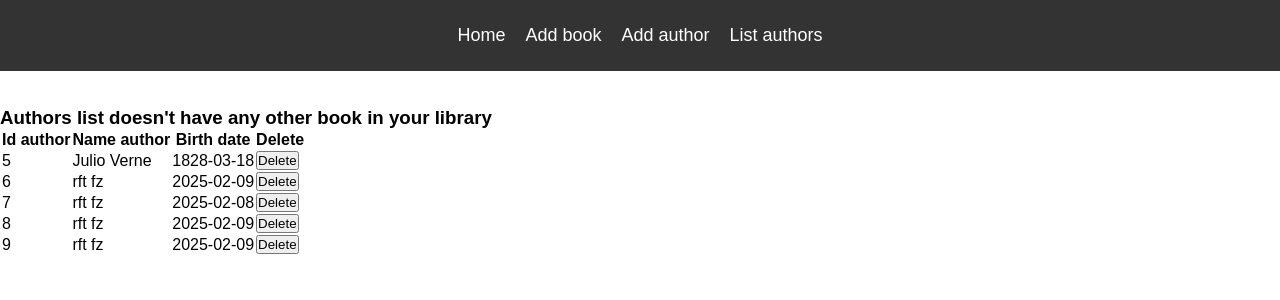
After one commit to anaqc/Book_Alchemy, a Flask app: page /list_author in a window 1280 px wide. The commit adds this page. Shown: the top 300 px of the page. Run offline with Flask 3, Linux system fonts and the light colour scheme.

Commit message:
add style menu

```diff
--- a/PycharmProjects/Book_Alchemy/app.py
+++ b/PycharmProjects/Book_Alchemy/app.py
@@ -1,5 +1,7 @@
 from flask import Flask, render_template, session, request, jsonify, redirect, url_for, flash
 from flask_sqlalchemy import SQLAlchemy
+from sqlalchemy.util import rw_hybridproperty
+
 from data_models import db, Author, Book
 import os
 
@@ -16,9 +18,7 @@ app.config['SQLALCHEMY_DATABASE_URI'] = f'sqlite:///{db_path}'
 app.config["SQLALCHEMY_TRACK_MODIFICATIONS"] = False
 
 db.init_app(app)
-#books = session.query(Book).all()
-#authors = session.query(Author).all()
-#restaurants = session.query(Restaurant).all()
+
 # Create the new tables
 #with app.app_context():
 #    db.create_all()
@@ -28,7 +28,7 @@ def home():
     selected_first_filter = request.form.get('first_filter', 'all')
     selected_second_filter = request.form.get('second_filter', '')
     search_title_book = request.form.get('search','')
-    authors_without_books = db.session.query(Author).outerjoin(Book).filter(Book.id.is_(None)).all()
+
     # JOIN between Book and Author
     books_authors = db.session.query(Book, Author).join(Author).filter(Book.title.like(f"%{search_title_book}%")).all()
     if request.method == 'POST':
@@ -46,25 +46,28 @@ def home():
                                 .filter(Author.name == selected_second_filter).all()
         return render_template('home.html',
                                    selected_first_filter=selected_first_filter, books_authors=books_authors,
-                                   selected_second_filter=selected_second_filter, books_query=books_query,
-                               authors_without_books=authors_without_books), 201
+                                   selected_second_filter=selected_second_filter, books_query=books_query), 201
     return render_template('home.html', books_authors=books_authors,
-                           selected_first_filter=selected_first_filter, selected_second_filter=selected_second_filter,
-                           authors_without_books=authors_without_books), 201
+                           selected_first_filter=selected_first_filter, selected_second_filter=selected_second_filter), 201
 
 
 @app.route('/add_author', methods=['GET', 'POST'])
 def add_author():
     if request.method == 'POST':
-        #Get anew author from the client
-        new_author = Author(
-            name = request.form.get('name'),
-            birth_date = request.form.get('birthdate'),
-            date_of_death = request.form.get('date_of_death')
-        )
-        db.session.add(new_author)
-        db.session.commit()
-        return jsonify({"Message": "Author added successfully!"}), 201
+        try:
+            #Get anew author from the client
+            new_author = Author(
+                name = request.form.get('name'),
+                birth_date = request.form.get('birthdate'),
+                date_of_death = request.form.get('date_of_death')
+            )
+            db.session.add(new_author)
+            db.session.commit()
+            message =  f"Author {request.form.get('name')} added successfully!"
+            return render_template('add_author.html', message=message), 201
+        except ValueError as e:
+            message = f"Error: {e}"
+            return render_template('add_author.html', message=message), 400
     else:
         return render_template('add_author.html')
 
@@ -95,17 +98,23 @@ def delete_book(book_id):
     #flash("Book deleted successfully!", "success")
     return render_template('home.html')
 
+@app.route('/list_author')
+def list_authors():
+    authors_without_books = db.session.query(Author).outerjoin(Book).filter(Book.id.is_(None)).all()
+    return render_template('list_author.html', authors_without_books=authors_without_books)
 
 @app.route('/author/<int:author_id>/delete', methods=['POST'])
 def delete_author(author_id):
+
     authors_without_books = db.session.query(Author).outerjoin(Book).filter(Book.id.is_(None)).all()
     author = Author.query.get_or_404(author_id)
-    for author in authors_without_books:
-        if author_id == author.id:
+    for author_book in authors_without_books:
+        if author_id == author_book.id:
             db.session.delete(author)
             db.session.commit()
             return render_template('home.html')
 
 
+
 if __name__ == '__main__':
     app.run(host="127.0.0.1", port=5000, debug=True)
--- /dev/null
+++ b/PycharmProjects/Book_Alchemy/static/style.css
@@ -0,0 +1,27 @@
+body {
+    font-family: Arial;
+}
+* {
+    margin: 0;
+    padding: 0;
+}
+
+nav {
+    background-color: #333;
+    padding: 15px 15px;
+    display: flex;
+    justify-content: center;
+}
+
+nav a {
+    color: white;
+    text-decoration: none;
+    font-size: 18px;
+    padding: 10px 10px;
+    border-radius: 5px;
+}
+
+nav a:hover {
+    background-color: pink;
+    color: #333;
+}
--- a/PycharmProjects/Book_Alchemy/templates/add_author.html
+++ b/PycharmProjects/Book_Alchemy/templates/add_author.html
@@ -4,12 +4,14 @@
     <meta charset="UTF-8">
     <meta name="viewport" content="width=device-width, initial-scale=1.0">
     <meta http-equiv="X-UA-Compatible" content="ie=edge">
+    <link rel="stylesheet" href="/static/style.css">
   </head>
   <body>
         <nav>
             <a href="/">Home</a>
             <a href="/add_book">Add book</a>
             <a href="/add_author">Add author</a>
+            <a href="{{ url_for('list_authors') }}"> List authors </a>
         </nav><br><br>
   <form action="/add_author" method="POST">
   <label for="name">Author Name:</label>
@@ -19,6 +21,9 @@
   <label for="date_of_death">Date of Death:</label>
   <input type="date" id="date_of_death" name="date_of_death"><br><br>
   <input type="submit" value="Add Author">
+  {% if message %}
+  <div><h3>{{ message }}</h3></div>
+  {% endif %}
   </form>
   </body>
 </html>
--- /dev/null
+++ b/PycharmProjects/Book_Alchemy/templates/list_author.html
@@ -0,0 +1,42 @@
+<!DOCTYPE html>
+<html lang="en">
+  <head>
+    <meta charset="UTF-8">
+    <meta name="viewport" content="width=device-width, initial-scale=1.0">
+    <meta http-equiv="X-UA-Compatible" content="ie=edge">
+    <link rel="stylesheet" href="/static/style.css">
+  </head>
+  <body>
+        <nav>
+            <a href="/">Home</a>
+            <a href="/add_book">Add book</a>
+            <a href="/add_author">Add author</a>
+            <a href="{{ url_for('list_authors') }}"> List authors </a>
+        </nav><br><br>
+<main>
+            {% if authors_without_books %}
+            <h3>Authors list doesn't have any other book in your library </h3>
+            <table>
+                <tr>
+                    <th> Id author </th>
+                    <th> Name author </th>
+                    <th> Birth date </th>
+                    <th> Delete </th>
+                </tr>
+                {% for author in authors_without_books %}
+                <tr>
+                    <td>{{ author.id }}</td>
+                    <td>{{ author.name }}</td>
+                    <td>{{ author.birth_date}}</td>
+                    <td>
+                        <form action="{{ url_for('delete_author', author_id=author.id) }}" method="POST">
+                            <input type="submit" value="Delete">
+                        </form>
+                    </td>
+                </tr>
+                {% endfor %}
+            </table>
+            {% endif %}
+</main>
+  </body>
+</html>
```
Also changed, not shown: PycharmProjects/Book_Alchemy/data_models.py (+24 -9 lines), PycharmProjects/Book_Alchemy/templates/add_book.html (+6 -4 lines), PycharmProjects/Book_Alchemy/templates/home.html (+5 -25 lines), PycharmProjects/Book_Alchemy/datas/library.sqlite.
